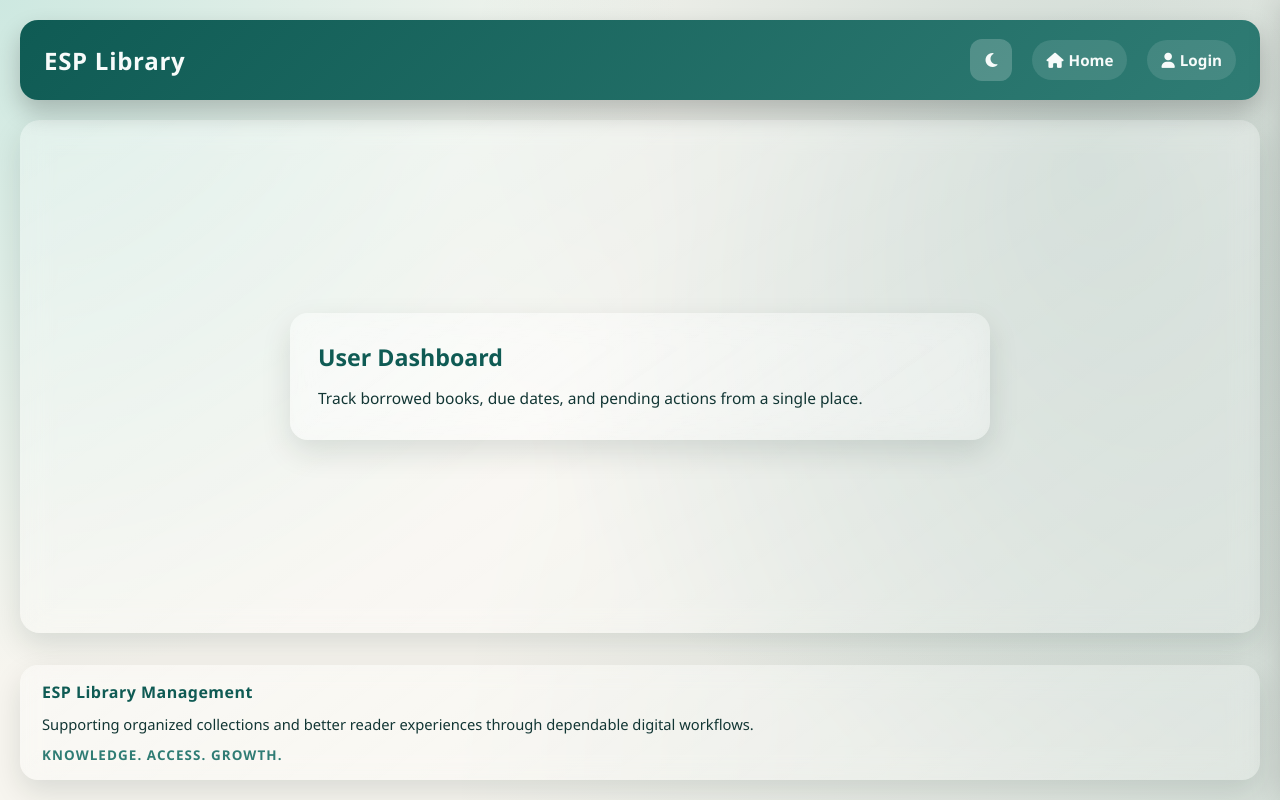
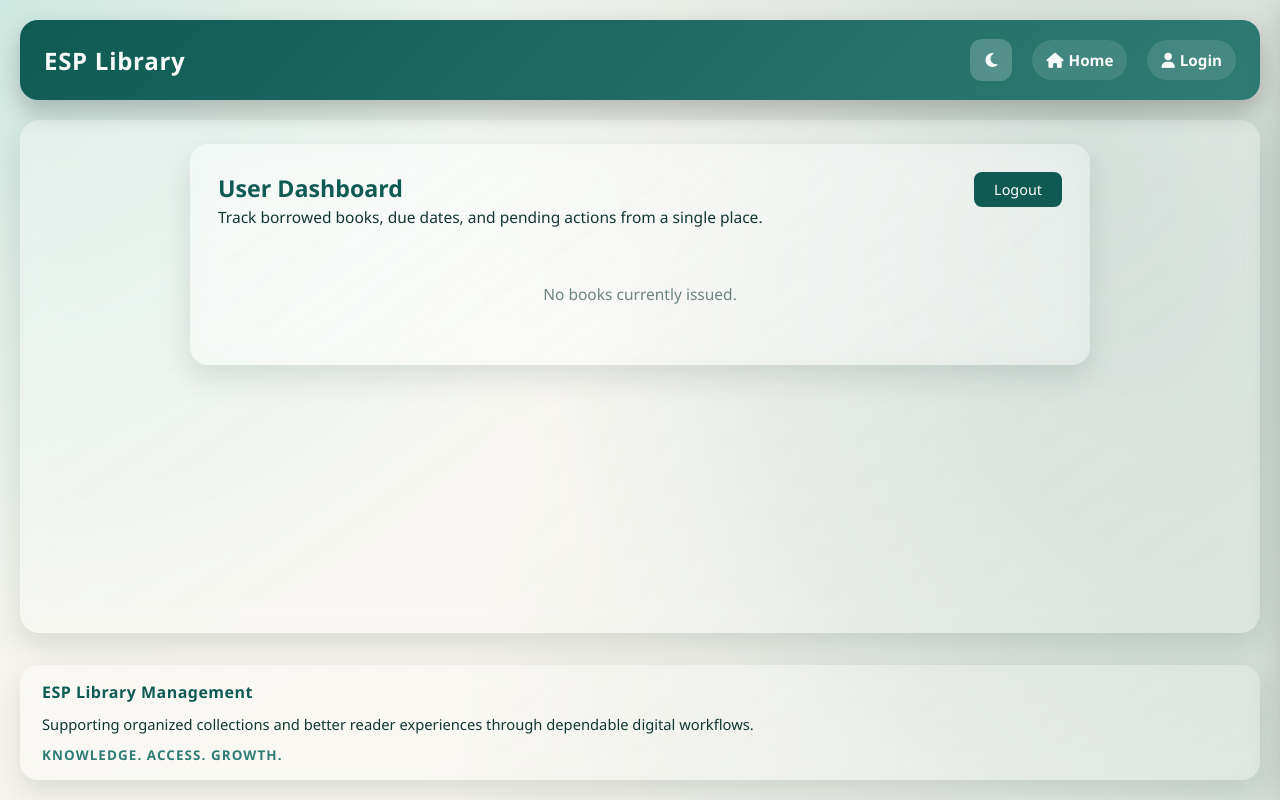
Before and after one commit to PraveenBalajiP/ESP-Library-Management, a React (Vite) app in the folder UI/frontend/: page /user in a window 1280 px wide. Built offline with nearby package versions, Linux system fonts and the light colour scheme.

Commit message:
feat: added user page for proper visibility of entries and pending returns

```diff
--- a/UI/frontend/src/components/Login.jsx
+++ b/UI/frontend/src/components/Login.jsx
@@ -16,8 +16,7 @@ function Login(){
         try{
             const response=await axios.post("http://localhost:5000/api/login",data);
             toast.success(`${response.data.message}`,{className:"toast-success"});
-            console.log(response.data.data);
-            navigate("/user");
+            navigate("/user",{state:{data:response.data.data}});
         }
         catch(error){
             toast.error(`${error.response.data.message}`,{className:"toast-error"});
--- a/UI/frontend/src/components/User.jsx
+++ b/UI/frontend/src/components/User.jsx
@@ -1,11 +1,63 @@
+import {useLocation, useNavigate} from "react-router-dom";
 import "../css/user.css";
 
 function User(){
+    const location=useLocation();
+    const navigate=useNavigate();
+    const data=location.state?.data || [];
+
+    function formatDate(dateStr){
+        if(!dateStr) return "-";
+        return new Date(dateStr).toLocaleDateString("en-IN",{day:"2-digit",month:"short",year:"numeric"});
+    }
+
+    function isOverdue(lastDate){
+        return new Date(lastDate) < new Date();
+    }
+
     return(
         <div className="user">
             <div className="user-card">
-                <h2>User Dashboard</h2>
-                <p>Track borrowed books, due dates, and pending actions from a single place.</p>
+                <div className="user-card-header">
+                    <div>
+                        <h2>User Dashboard</h2>
+                        <p>Track borrowed books, due dates, and pending actions from a single place.</p>
+                    </div>
+                    <button className="logout-btn" onClick={()=>navigate("/login")}>Logout</button>
+                </div>
+
+                {data.length===0 ? (
+                    <div className="no-records">No books currently issued.</div>
+                ) : (
+                    <div className="book-table-wrapper">
+                        <table className="book-table">
+                            <thead>
+                                <tr>
+                                    <th>SRN / ID</th>
+                                    <th>Book Name</th>
+                                    <th>Date Issued</th>
+                                    <th>Due Date</th>
+                                    <th>Status</th>
+                                </tr>
+                            </thead>
+                            <tbody>
+                                {data.map((indi)=>(
+                                    <tr key={indi._id}>
+                                        <td>{indi.id}</td>
+                                        <td>{indi.bookName}</td>
+                                        <td>{formatDate(indi.dateIssued)}</td>
+                                        <td>{formatDate(indi.lastDate)}</td>
+                                        <td>
+                                            <span className={isOverdue(indi.lastDate)?"badge overdue":"badge active"}>
+                                                {isOverdue(indi.lastDate)?"Overdue":"Active"}
+                                            </span>
+                                        </td>
+                                    </tr>
+                                ))}
+                            </tbody>
+                        </table>
+                    </div>
+                )}
             </div>
         </div>
     )
--- a/UI/frontend/src/css/user.css
+++ b/UI/frontend/src/css/user.css
@@ -4,17 +4,25 @@
 	margin:4px;
 	border-radius:20px;
 	display:flex;
-	align-items:center;
+	align-items:flex-start;
 	justify-content:center;
 }
 
 .user-card{
-	width:min(700px, 100%);
+	width:min(900px, 100%);
 	border-radius:18px;
 	padding:28px;
 	display:flex;
 	flex-direction:column;
+	gap:20px;
+}
+
+.user-card-header{
+	display:flex;
+	align-items:flex-start;
+	justify-content:space-between;
 	gap:12px;
+	flex-wrap:wrap;
 }
 
 .user-card h2{
@@ -27,3 +35,71 @@
 	font-size:0.97rem;
 	color:var(--text-color);
 }
+
+.logout-btn{
+	padding:8px 20px;
+	border-radius:8px;
+	border:none;
+	background:var(--primary-color);
+	color:#fff;
+	cursor:pointer;
+	font-size:0.9rem;
+}
+
+.book-table-wrapper{
+	overflow-x:auto;
+	border-radius:12px;
+	border:1px solid var(--border-color, #e0e0e0);
+}
+
+.book-table{
+	width:100%;
+	border-collapse:collapse;
+	font-size:0.93rem;
+}
+
+.book-table thead tr{
+	background:var(--primary-color);
+	color:#fff;
+}
+
+.book-table th,
+.book-table td{
+	padding:12px 16px;
+	text-align:left;
+	border-bottom:1px solid var(--border-color, #e8e8e8);
+}
+
+.book-table tbody tr:last-child td{
+	border-bottom:none;
+}
+
+.book-table tbody tr:hover{
+	background:var(--hover-color, #f5f5f5);
+}
+
+.badge{
+	display:inline-block;
+	padding:3px 10px;
+	border-radius:20px;
+	font-size:0.8rem;
+	font-weight:600;
+}
+
+.badge.active{
+	background:#d1fae5;
+	color:#065f46;
+}
+
+.badge.overdue{
+	background:#fee2e2;
+	color:#991b1b;
+}
+
+.no-records{
+	text-align:center;
+	padding:32px;
+	color:var(--text-color);
+	font-size:0.97rem;
+	opacity:0.6;
+}
```
